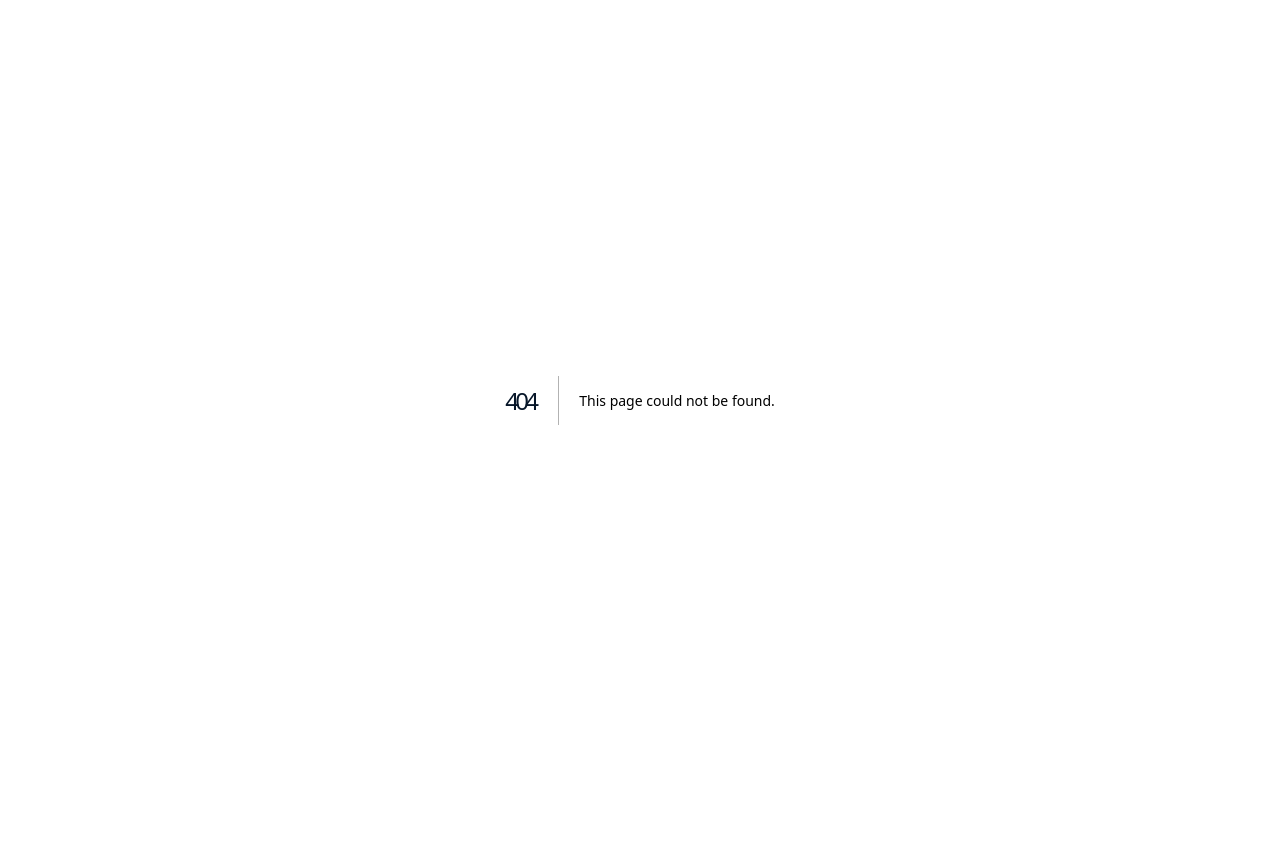
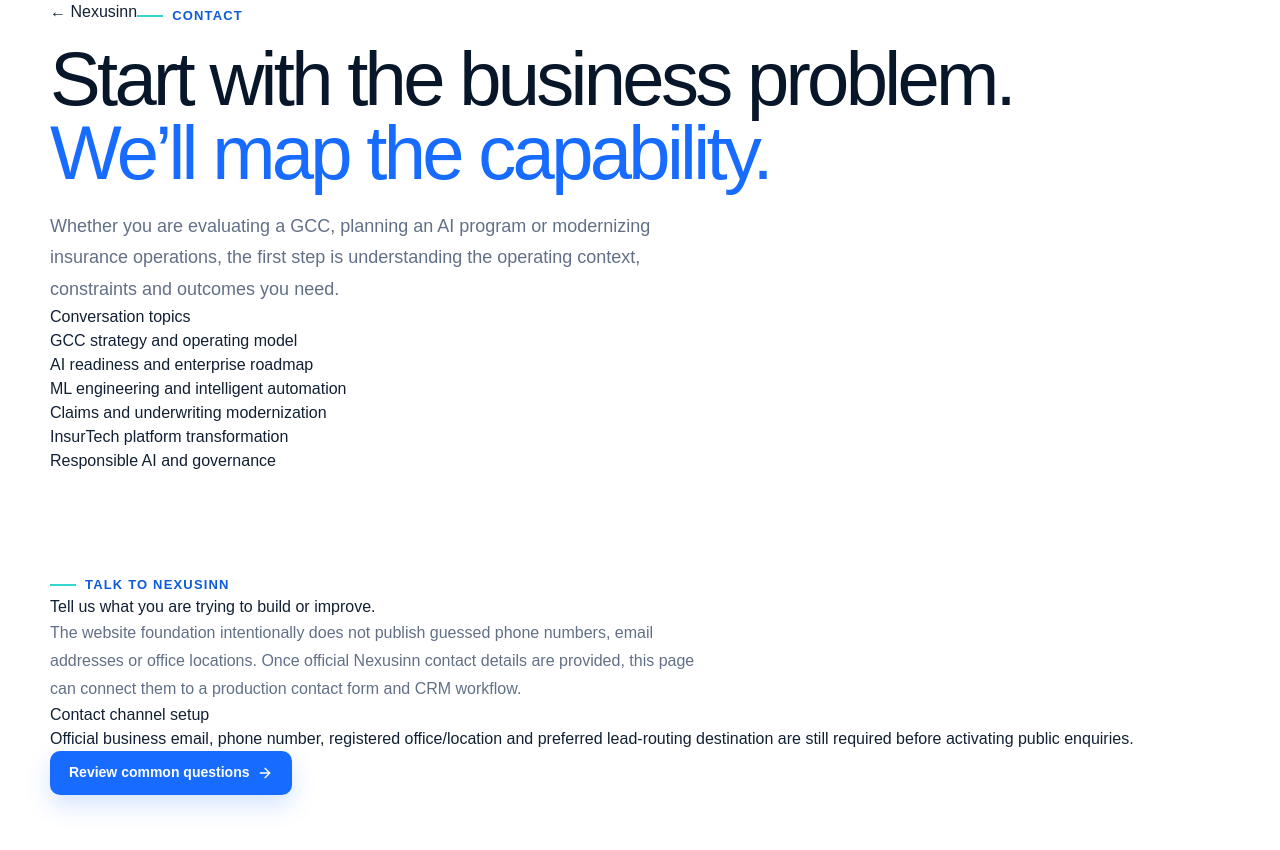
Before and after one commit to mkraja826/Nexusinn, a Next.js app: page /contact in a window 1280 px wide. Before the commit this address had no page. Shown: the top 850 px of the page. Before the commit the page ends 800 px from the top, so only its background shows below. Built offline with nearby package versions, Linux system fonts and the light colour scheme.

Commit message:
feat: add contact page

```diff
--- /dev/null
+++ b/app/contact/page.tsx
@@ -0,0 +1,8 @@
+import { ArrowRight } from "lucide-react";
+
+export default function ContactPage(){
+  return <main>
+    <section className="service-hero"><div className="shell service-hero-grid"><div><a href="/" className="service-back">← Nexusinn</a><div className="eyebrow">Contact</div><h1>Start with the business problem.<br/><span>We’ll map the capability.</span></h1><p className="lead">Whether you are evaluating a GCC, planning an AI program or modernizing insurance operations, the first step is understanding the operating context, constraints and outcomes you need.</p></div><div className="service-panel"><span className="service-panel-kicker">Conversation topics</span><div className="service-checks"><p>GCC strategy and operating model</p><p>AI readiness and enterprise roadmap</p><p>ML engineering and intelligent automation</p><p>Claims and underwriting modernization</p><p>InsurTech platform transformation</p><p>Responsible AI and governance</p></div></div></div></section>
+    <section className="section"><div className="shell service-two-col"><div><div className="eyebrow">Talk to Nexusinn</div><h2>Tell us what you are trying to build or improve.</h2><p className="lead" style={{fontSize:16}}>The website foundation intentionally does not publish guessed phone numbers, email addresses or office locations. Once official Nexusinn contact details are provided, this page can connect them to a production contact form and CRM workflow.</p></div><div className="service-card"><h3>Contact channel setup</h3><p>Official business email, phone number, registered office/location and preferred lead-routing destination are still required before activating public enquiries.</p><a className="btn btn-primary" href="/faq">Review common questions <ArrowRight size={16}/></a></div></div></section>
+  </main>
+}
```
